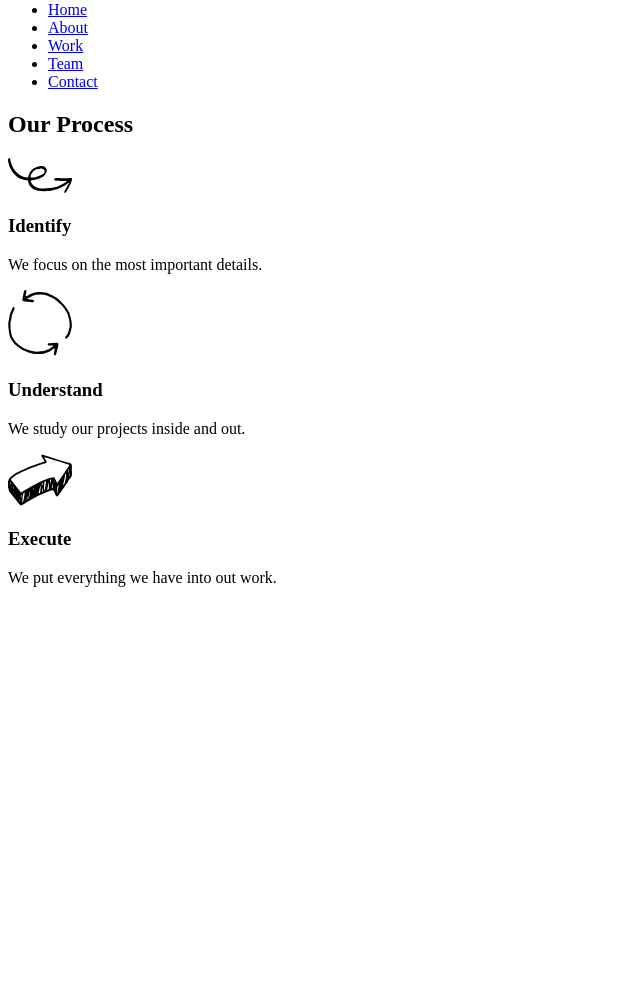
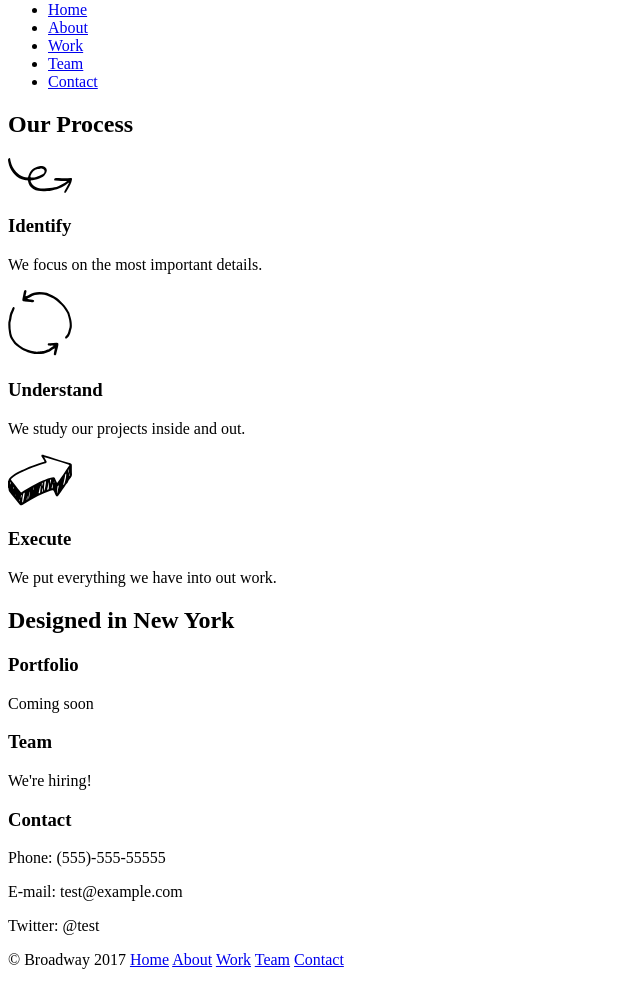
Before and after one commit to karolisracas/broadway, a plain HTML site: page index.html in a window 1280 px wide. Shown: the part 79-1064 px from the top of the page, without its empty margins (0-640 px from the left). Before the commit the page ends 800 px from the top, so only its background shows below. Drawn offline with Linux system fonts and the light colour scheme.

Commit message:
add about and footer sections

```diff
--- a/index.html
+++ b/index.html
@@ -44,5 +44,44 @@
 
 </section>
 
+<!-- Mini hero section -->
+
+<section>
+  <h2>Designed in New York</h2>
+</section>
+
+<!-- About section -->
+
+<section>
+  <div>
+    <h3>Portfolio</h3>
+    <p>Coming soon</p>
+  </div>
+
+  <div>
+    <h3>Team</h3>
+    <p>We're hiring!</p>
+  </div>
+
+  <div>
+    <h3>Contact</h3>
+    <p>Phone: (555)-555-55555</p>
+    <p>E-mail: test@example.com</p>
+    <p>Twitter: @test</p>
+  </div>
+</section>
+
+<!-- Footer -->
+
+<footer>
+  <p>
+    &copy; Broadway 2017
+    <a href="#">Home</a>
+    <a href="#about">About</a>
+    <a href="#work">Work</a>
+    <a href="#team">Team</a>
+    <a href="#contact">Contact</a>
+  </p>
+</footer>
 </body>
 </html>
```
